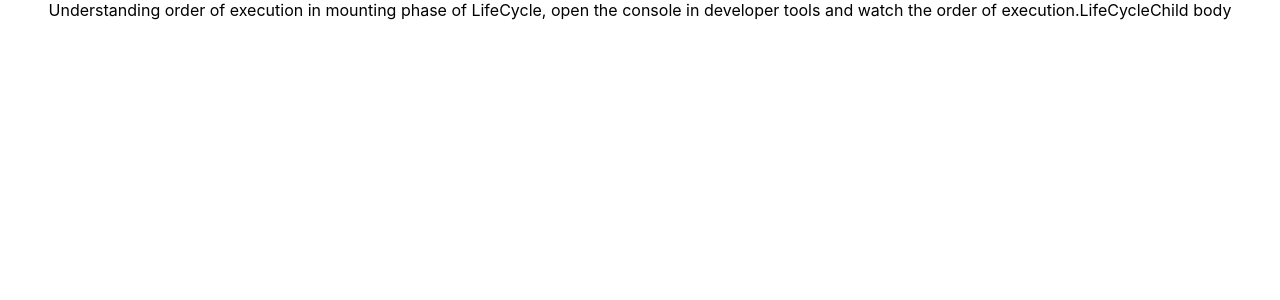
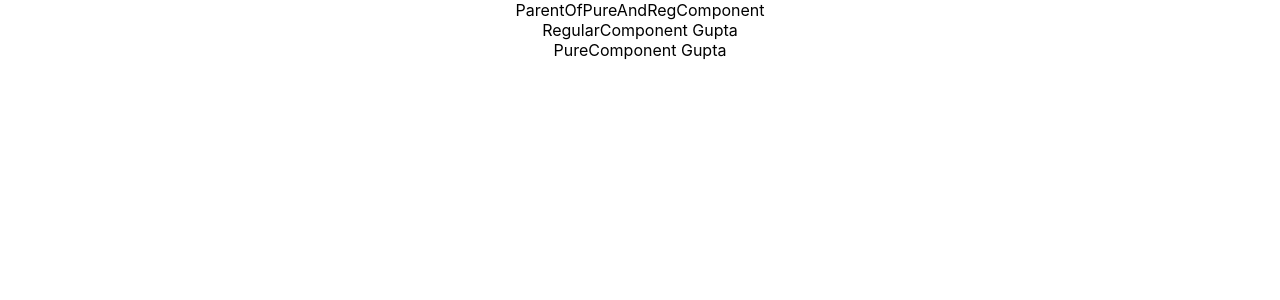
Before and after one commit to mvssgupta/UnderstandingReact, a React (Create React App) app: page / in a window 1280 px wide. Shown: the top 300 px of the page. Built offline with nearby package versions, Linux system fonts and the light colour scheme.

Commit message:
Understanding Pure Components in react

```diff
--- a/src/App.js
+++ b/src/App.js
@@ -9,7 +9,9 @@ import './App.css';
 // import Parent from './components/Parent';
 // import ObjectList from './components/ObjectList';
 // import FormControlledComponent from './components/FormControlledComponent';
-import LifeCycleParent from './components/LifeCycleParent';
+// import LifeCycleParent from './components/LifeCycleParent';
+// import PureComp from './components/PureComp';
+import ParentOfPureAndRegComponent from './components/ParentOfPureAndRegComponent';
 
 function App() {
   return (
@@ -25,7 +27,9 @@ function App() {
       {/* <Parent></Parent> */}
       {/* <ObjectList></ObjectList> */}
       {/* <FormControlledComponent></FormControlledComponent> */}
-      <LifeCycleParent></LifeCycleParent>
+      {/* <LifeCycleParent></LifeCycleParent> */}
+      {/* <PureComp></PureComp> */}
+      <ParentOfPureAndRegComponent></ParentOfPureAndRegComponent>
     </div>
   );
 }
--- /dev/null
+++ b/src/components/ParentOfPureAndRegComponent.js
@@ -0,0 +1,36 @@
+import React, { Component } from 'react'
+import PureComp from './PureComp'
+import RegularComponent from './RegularComponent'
+
+class ParentOfPureAndRegComponent extends Component {
+
+    constructor(props) {
+    super(props)
+
+        this.state = {
+            name:"Gupta"
+        }
+    }
+
+    componentDidMount()
+    {
+        setInterval(() => {
+            this.setState({
+                name:"Gupta"
+            })
+        },3000)
+    }
+
+  render() {
+    console.log("Render method of Parent component");
+    return (
+      <>
+        ParentOfPureAndRegComponent
+        <RegularComponent name={this.state.name}></RegularComponent>
+        <PureComp name={this.state.name}></PureComp>
+      </>
+    )
+  }
+}
+
+export default ParentOfPureAndRegComponent
--- /dev/null
+++ b/src/components/PureComp.js
@@ -0,0 +1,12 @@
+import React, { PureComponent } from 'react'
+
+export class PureComp extends PureComponent {
+  render() {
+    console.log("Render method of Pure component")
+    return (
+      <div>PureComponent {this.props.name}</div>
+    )
+  }
+}
+
+export default PureComp
--- /dev/null
+++ b/src/components/RegularComponent.js
@@ -0,0 +1,12 @@
+import React, { Component } from 'react'
+
+export class RegularComponent extends Component {
+  render() {
+    console.log("Render method of Regular component");
+    return (
+      <div>RegularComponent {this.props.name}</div>
+    )
+  }
+}
+
+export default RegularComponent
```
